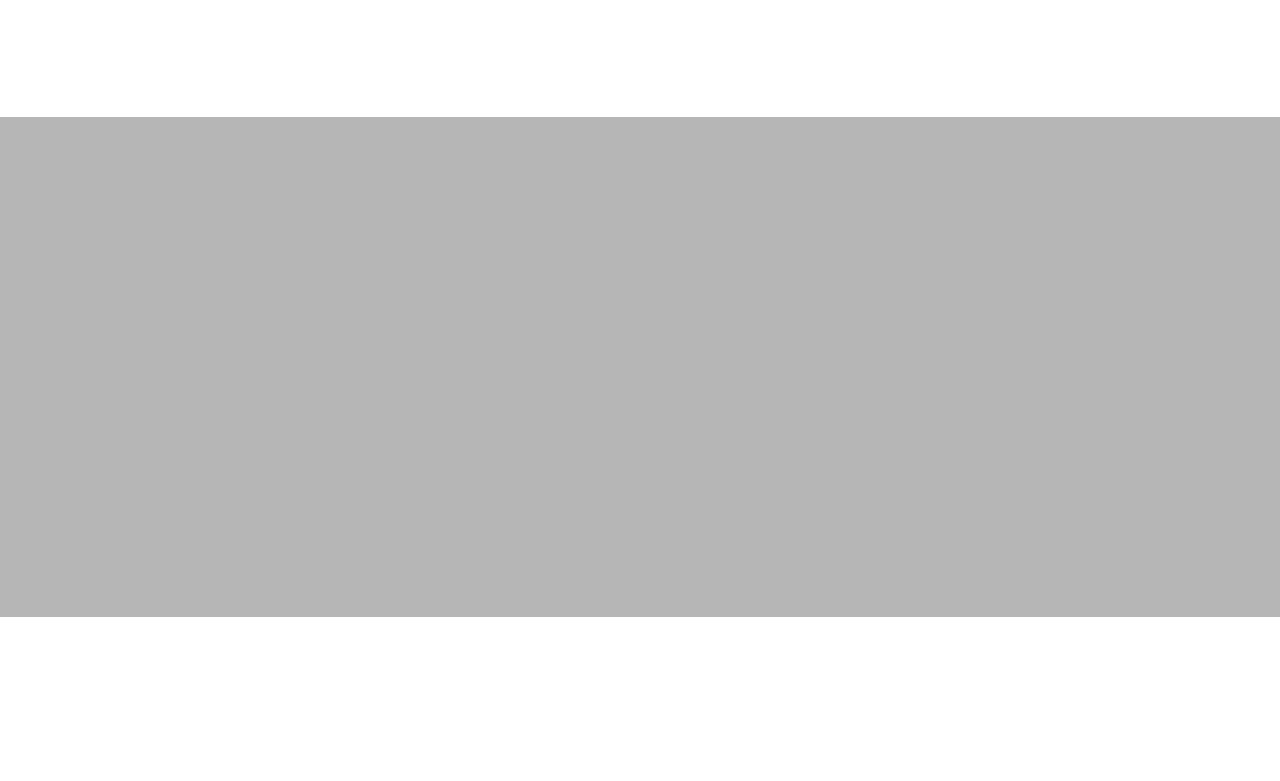
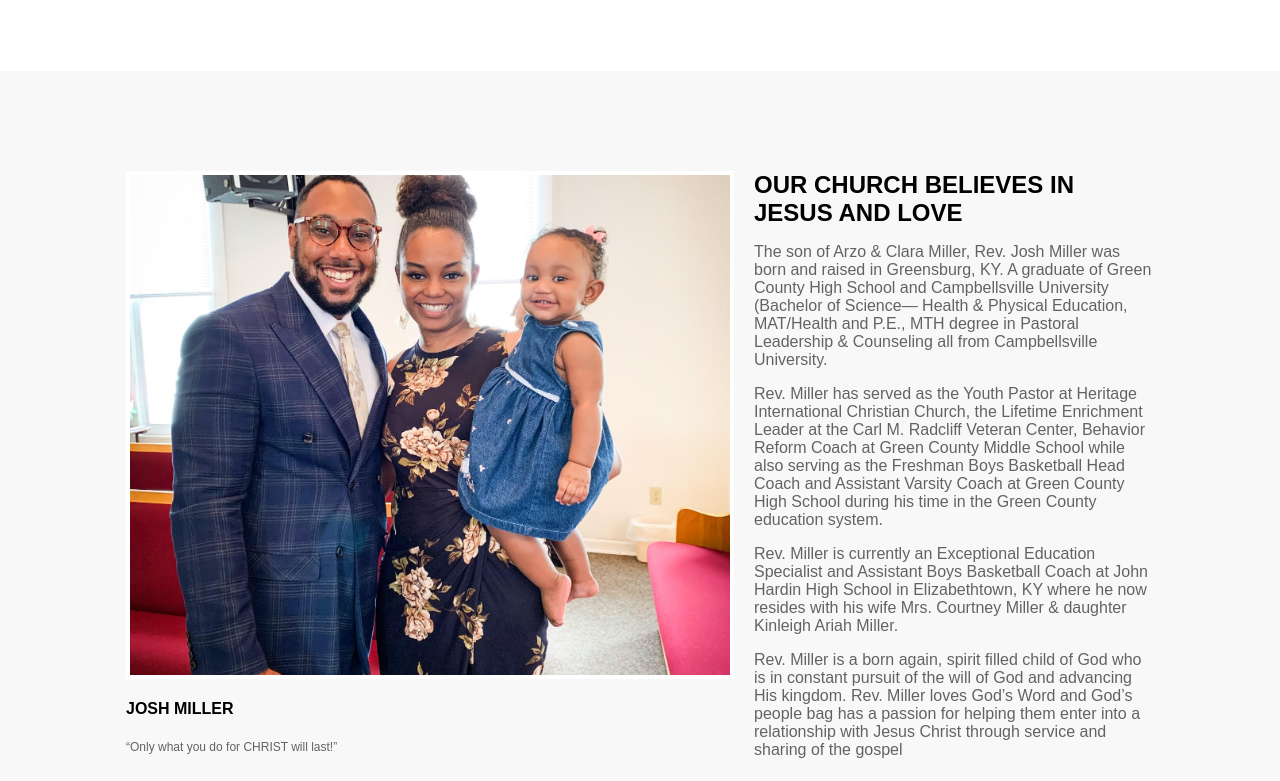
Before and after one commit to Postrelski/Little-Zion-Baptist-Church-Website, a plain HTML site: page index.html in a window 1280 px wide. Shown: the part 1379-2160 px from the top of the page. Before the commit the page ends 1996 px from the top, so only its background shows below. Drawn offline with Linux system fonts and the light colour scheme.

Commit message:
updated bottom section

```diff
--- a/index.html
+++ b/index.html
@@ -33,7 +33,6 @@
         <a href="#" class="fa fa-linkedin"></a>
       </div>
     </div>
-    <!--------- top page -------->
 
     <!--------- middle page -------->
 
@@ -57,10 +56,39 @@
 
       </div>
 
+    </div>
+
+     <!--------- bottom page -------->
+
+    <div class="bottom">
+
+      <div class="pic-text">
+        <div class="bio"></div>
+        <h4>JOSH MILLER</h4>
+        <p>“Only what you do for CHRIST will last!”</p>
+
+      </div>
+
+
+
+      <div class="bio-text">
+        <h2>OUR CHURCH BELIEVES
+          IN JESUS AND LOVE </h2>
+        <p>The son of Arzo & Clara Miller, Rev. Josh Miller was born and raised in Greensburg, KY. A graduate of Green County High School and Campbellsville University (Bachelor of Science— Health & Physical Education, MAT/Health and P.E., MTH degree in Pastoral Leadership & Counseling all from Campbellsville University. </p>
+        <p>Rev. Miller has served as the Youth Pastor at Heritage International Christian Church, the Lifetime Enrichment Leader at the Carl M. Radcliff Veteran Center, Behavior Reform Coach at Green County Middle School while also serving as the Freshman Boys Basketball Head Coach and Assistant Varsity Coach at Green County High School during his time in the Green County education system. </p>
+        <p>Rev. Miller is currently an Exceptional Education Specialist and Assistant Boys Basketball Coach at John Hardin High School in Elizabethtown, KY where he now resides with his wife Mrs. Courtney Miller & daughter Kinleigh Ariah Miller. </p>
+        <p>Rev. Miller is a born again, spirit filled child of God who is in constant pursuit of the will of God and advancing His kingdom. Rev. Miller loves God’s Word and God’s people bag has a passion for helping them enter into a relationship with Jesus Christ through service and sharing of the gospel </p>
+      </div>
 
 
     </div>
 
-    <div class="bottom"></div>
+
+
+
+
+    <footer></footer>
+
+
   </body>
 </html>
--- a/style.css
+++ b/style.css
@@ -32,10 +32,6 @@ body, html {
     float: right;
 }
 
-.middle{
-    height: 675px;
-    background-color: rgb(255, 255, 255);
-}
 
 /* Style the navbar */
 nav {
@@ -45,6 +41,7 @@ nav {
     background-color: #ededed;
     height: 60px;
     padding-top: 15px;
+    z-index: 2
 
   }
 
@@ -98,17 +95,31 @@ nav a {
     left: 0;
 }
 
-.bottom{
-    background-color: rgb(182, 182, 182);
-    height: 500px;
-}
+
 
 /* ------------------------------------ */
 /* middle of page */
+/* ------------------------------------ */
+
+
+.middle{
+  height: 550px;
+  background-color: rgb(255, 255, 255);
+}
 
 .middle-top{
     text-align: center;
+    margin-top: 100px;
+    margin-bottom: 50px;
 
+}
+
+.middle-top p {
+  opacity: .6;
+}
+
+.middle-top h1 {
+  opacity: .75;
 }
 
 .wrapper{
@@ -119,9 +130,6 @@ nav a {
 
 }
 
-/* .box{
-    background-color: rgba(115, 180, 255, 0.889);
-} */
 
 .box:nth-child(1){
     margin-right: 20px;
@@ -135,10 +143,6 @@ nav a {
     background-position: center;
     background-size: 700px;
     background-repeat: no-repeat;
-
-    /* filter: blur(8px); */
-
-
 }
 
 .box:nth-child(2){
@@ -153,7 +157,6 @@ nav a {
   background-position: center;
   background-size: 700px;
   background-repeat: no-repeat;
-
 
 }
 
@@ -185,3 +188,71 @@ nav a {
    cursor: pointer;
    background-color: black;
 }
+
+
+
+
+/* --------------------------- */
+/* BOTTOM */
+/* --------------------------- */
+
+.bottom{
+  background-color: rgb(248, 248, 248);
+  height: 900px;
+}
+
+.bottom{
+  display: flex;
+  flex-direction: row;
+  justify-content:center;
+  padding-top: 100px;
+
+}
+
+.bio{
+  width: 600px;
+  height: 500px;
+  /* border: 1px solid black; */
+  margin-right: 10px;
+  background-image: url(images/portrait.png);
+  background-position: center;
+  background-size: 600px;
+  background-repeat: no-repeat;
+  border: 4px solid rgb(255, 255, 255);
+}
+
+.bio-text{
+  width: 400px;
+  height: 400px;
+  /* border: 1px solid black; */
+  margin-left: 10px;
+}
+
+.bio-text p{
+  opacity: .6;
+}
+
+.bio-text h2{
+  margin: 0;
+}
+
+.pic-text p{
+  opacity: .6;
+  font-size: 12px;
+}
+
+
+
+
+
+
+/* --------------------------- */
+/* FOOTER */
+/* --------------------------- */
+
+
+
+footer{
+  height: 500px;
+  background-color: #3b3b3b;
+}
```
Also changed, not shown: images/portrait.png (added).
